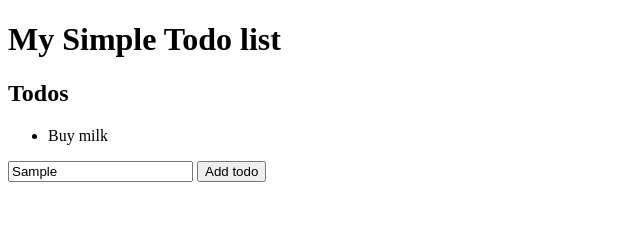
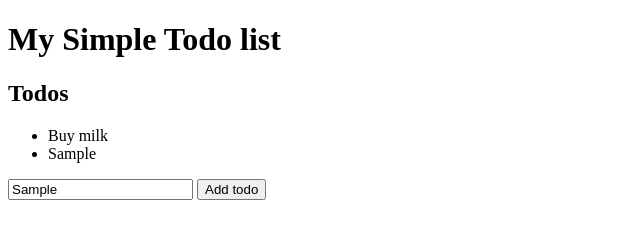
Before and after one commit to Kajahoda/Todo-list, a plain HTML site: page index.html in a window 1280 px wide. Both pictures are taken after typing "Sample" into the empty fields and a click on the button "Add todo". Shown: the whole page, without its empty margins (0-640 px from the left). Drawn offline with nearby package versions, Linux system fonts and the light colour scheme.

Commit message:
added function to the button

```diff
--- a/index.html
+++ b/index.html
@@ -11,8 +11,8 @@
     <h1>My Simple Todo list</h1>
     <h2>Todos</h2>
     <ul><li>Buy milk</li></ul>
-    <input type="text"></input>
-    <button class="button">Add todo</button>
+    <input id="txt" type="text"></input>
+    <button id="btn">Add todo</button>
 
     <script src="https://code.jquery.com/jquery-3.4.1.min.js"></script>
     <script src="script.js"></script>
--- a/script.js
+++ b/script.js
@@ -0,0 +1,5 @@
+$("#btn").click(function(){
+    let x = $("#txt").val();
+    $("ul").append(`<li>${x}</li>`);
+
+    });
```
